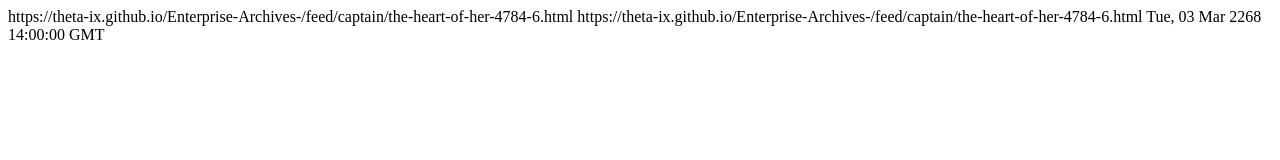
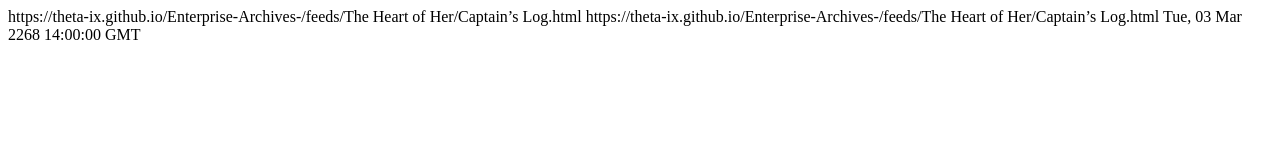
Before and after one commit to theta-ix/Enterprise-Archives-, a plain HTML site: page feeds/The Heart of Her/Captain’s Log.html in a window 1280 px wide. Drawn offline with Linux system fonts and the light colour scheme.

Commit message:
Update Captain’s Log.html

```diff
--- a/feeds/The Heart of Her/Captain’s Log.html
+++ b/feeds/The Heart of Her/Captain’s Log.html
@@ -1,7 +1,7 @@
 <item>
   <title>Captain's Log, Stardate 4784.6</title>
-  <link>https://theta-ix.github.io/Enterprise-Archives-/feed/captain/the-heart-of-her-4784-6.html</link>
-  <guid>https://theta-ix.github.io/Enterprise-Archives-/feed/captain/the-heart-of-her-4784-6.html</guid>
+  <link>https://theta-ix.github.io/Enterprise-Archives-/feeds/The Heart of Her/Captain’s Log.html</link>
+  <guid>https://theta-ix.github.io/Enterprise-Archives-/feeds/The Heart of Her/Captain’s Log.html</guid>
   <description><![CDATA[
 Captain’s Log, Stardate 4784.6.
 
```
